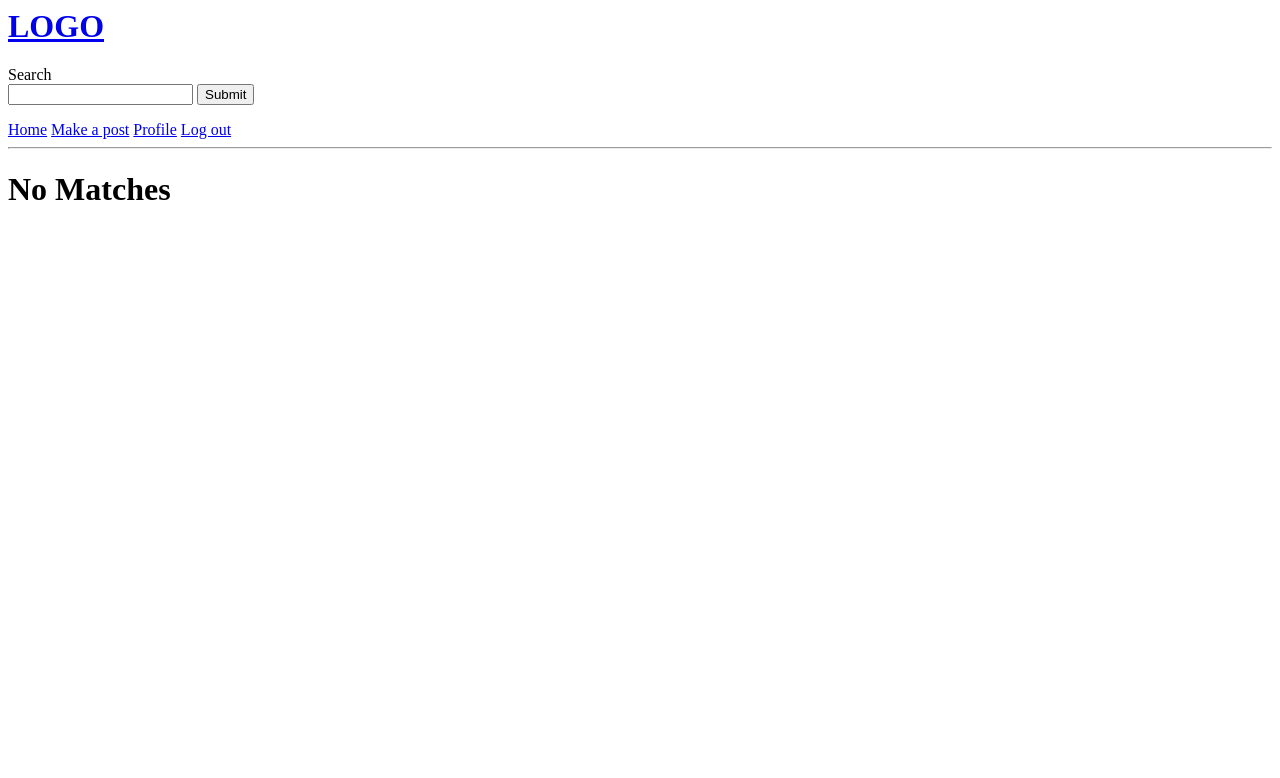
After one commit to marinm309/SoftUni, a Django app: page /follow/40193058-7704-4e6f-92dc-90427af4512a/ in a window 1280 px wide. The commit adds this page. Shown: the top 778 px of the page. Run offline with Django 4.2, Linux system fonts and the light colour scheme; a user stored in the database is signed in; data comes from the database, SQL or seed files in the repository; both versions use the stored data as it was after the commit.

Commit message:
following future

```diff
--- a/Django/instagram_clone/templates/main.html
+++ b/Django/instagram_clone/templates/main.html
@@ -1,4 +1,11 @@
 <h1><a href="{% url 'home' %}">LOGO</a></h1>
+
+Search
+<form action="{% url 'search-result' %}" method="POST">
+    {% csrf_token %}
+    <input type="text" name="search">
+    <input type="submit">
+</form>
 
 <a href="{% url 'home' %}">Home</a>
 
--- a/Django/instagram_clone/users/admin.py
+++ b/Django/instagram_clone/users/admin.py
@@ -2,3 +2,5 @@ from django.contrib import admin
 from .models import *
 
 admin.site.register(Profile)
+admin.site.register(UserFollowers)
+admin.site.register(UserFollowing)
--- a/Django/instagram_clone/users/models.py
+++ b/Django/instagram_clone/users/models.py
@@ -13,6 +13,27 @@ class Profile(models.Model):
     bio = models.TextField(null=True, blank=True)
     address = models.CharField(max_length=200, null=True, blank=True)
     phone_number = models.CharField(max_length=20, null=True, blank=True)
+    followers = models.ForeignKey('UserFollowers', on_delete=models.SET_NULL, null=True, blank=True)
+    following = models.ForeignKey('UserFollowing', on_delete=models.SET_NULL, null=True, blank=True)
 
     def __str__(self) -> str:
         return str(self.user)
+
+
+class UserFollowers(models.Model):
+    id = models.UUIDField(default=uuid.uuid4, unique=True, primary_key=True, editable=False)
+    created = models.DateTimeField(auto_now_add=True)
+    user = models.ForeignKey(Profile, on_delete=models.CASCADE, null=True, blank=True)
+    follower = models.ForeignKey(User, on_delete=models.CASCADE, null=True, blank=True)
+
+    def __str__(self) -> str:
+        return str(self.user)
+
+class UserFollowing(models.Model):
+    id = models.UUIDField(default=uuid.uuid4, unique=True, primary_key=True, editable=False)
+    created = models.DateTimeField(auto_now_add=True)
+    user = models.ForeignKey(Profile, on_delete=models.CASCADE, null=True, blank=True)
+    follower = models.ForeignKey(User, on_delete=models.CASCADE, null=True, blank=True)
+
+    def __str__(self) -> str:
+        return str(self.user)
--- /dev/null
+++ b/Django/instagram_clone/users/templates/users/search_result.html
@@ -0,0 +1,26 @@
+{% extends 'main.html' %}
+
+{% block content %}
+
+{% if match %}
+{% for profile in profiles %}
+
+
+{{profile}}
+
+<a href="">View Profile</a>
+
+{% if profile != user %}
+<a href="{% url 'follow' profile.id %}">Add</a>
+{% endif %}
+<br>
+
+{% endfor %}
+
+{% else %}
+
+<h1>No Matches</h1>
+
+{% endif %}
+
+{% endblock content %}
--- a/Django/instagram_clone/users/urls.py
+++ b/Django/instagram_clone/users/urls.py
@@ -6,4 +6,6 @@ urlpatterns = [
     path('login/', views.user_login, name='login'),
     path('profile/', views.profile, name='profile'),
     path('logout/', views.user_logout, name='logout'),
+    path('search_result/', views.search_results, name='search-result'),
+    path('follow/<str:pk>/', views.follow, name='follow'),
 ]
--- a/Django/instagram_clone/users/views.py
+++ b/Django/instagram_clone/users/views.py
@@ -6,6 +6,7 @@ from django.contrib.auth.models import User
 from .forms import ProfileForm
 from django.contrib.auth.decorators import login_required
 from posts.models import Post
+from .models import *
 
 
 def user_register(request):
@@ -52,3 +53,26 @@ def profile(request):
 def user_logout(request):
     logout(request)
     return redirect('home')
+
+def search_results(request):
+    user = request.user.profile
+    profile = Profile.objects.get(id=user.id)
+    user_followers = UserFollowers.objects.filter(user=profile)
+    if request.method == 'POST':
+        key_word = request.POST['search']
+        profiles = Profile.objects.filter(username__contains=key_word)
+        if len(profiles) != 0:
+            match = True
+
+    context = {'profiles': profiles, 'user': user, 'match': match, 'followers': user_followers}
+    return render(request, 'users/search_result.html', context)
+
+
+def follow(request, pk):
+    user = request.user.profile
+    to_follow = Profile.objects.get(id=pk)
+    profile = Profile.objects.get(id=user.id)
+    possible = UserFollowers.objects.filter(user=to_follow, follower=profile.user)
+    if len(possible) == 0:
+        UserFollowers.objects.create(user=to_follow, follower=profile.user)
+    return render(request, 'users/search_result.html')
```
Also changed, not shown: Django/instagram_clone/db.sqlite3, Django/instagram_clone/users/migrations/0003_userfollowing_userfollowers_profile_followers_and_more.py (added), Django/instagram_clone/users/migrations/0004_alter_userfollowers_follower_and_more.py (added).
